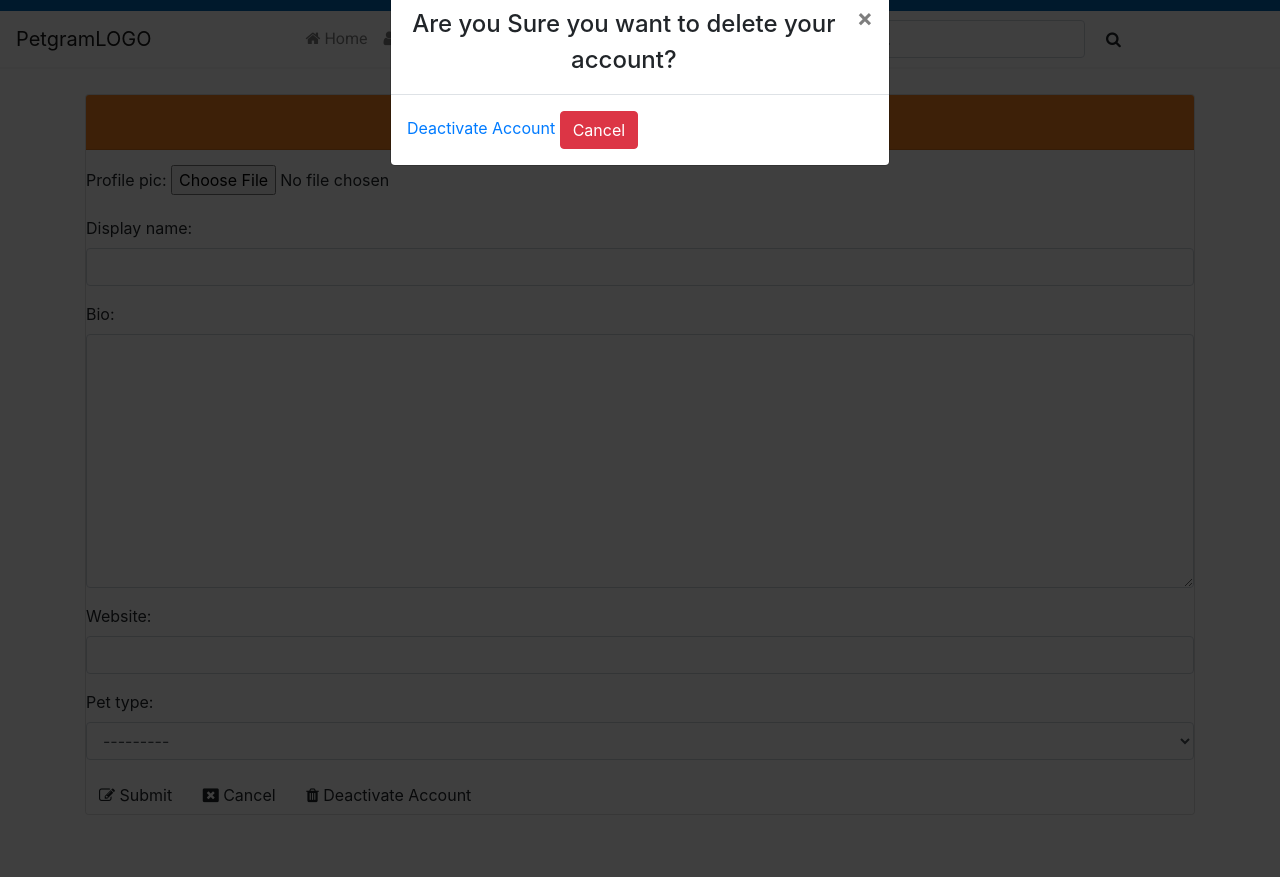
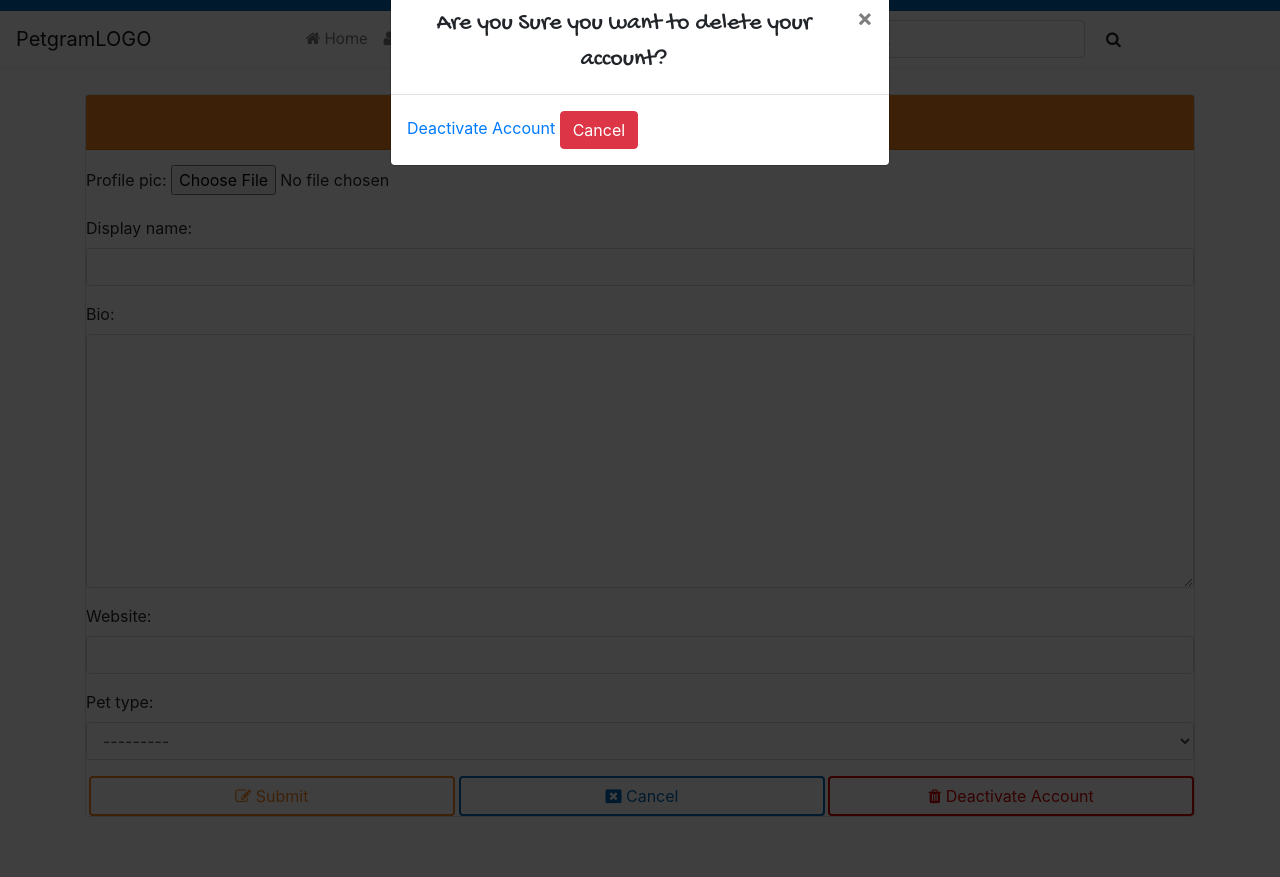
Before and after one commit to Eli-J-Camara/PetGram, a Django app: page /edit/1/ in a window 1280 px wide, after a click on "Deactivate Account". Shown: the part 39-916 px from the top of the page. Run offline with Django 3.2, Linux system fonts and the light colour scheme; the visitor is signed in with stand-in values (Sample User, id 1); data comes from the database, SQL or seed files in the repository; data that the repository does not hold is empty; some libraries are stand-ins or nearby versions.

Commit message:
hashtag page is styled now

```diff
--- a/static/css/style.css
+++ b/static/css/style.css
@@ -365,3 +365,67 @@ ul.notify-link > a:hover {
     color: #F58220;
     font-family: 'Gochi Hand', cursive;
 }
+.card-header.search-head {
+    font-family: 'Gochi Hand', cursive;
+    font-size: 20px;
+    background-color: #F58220;
+    color: #fff;
+    margin-bottom: 15px;
+}
+.search-img {
+    vertical-align: middle;
+    width: 80px;
+    height: 80px;
+    border-radius: 50%;
+    float:left;
+}
+.search-link > a{
+    margin-left: 10px;
+    text-decoration: none;
+    color: #0066B3;
+}
+.search-link > a:hover {
+   color: #F58220;
+}
+.search-info {
+    line-height: 80px;
+    font-family: 'Roboto', sans-serif;
+}
+.btn.profile-edit {
+    border: 2px solid #F58220;
+    color: #F58220;
+    background-color: #fff;
+    cursor: pointer;
+    width: 33%;
+    margin-left: 3px;
+}
+.btn.profile-edit:hover {
+    background-color: #F58220;
+    color: #fff;
+}
+.btn.edit-profile {
+    border: 2px solid #0066B3;
+    color: #0066B3;
+    background-color: #fff;
+    cursor: pointer;
+    width: 33%;
+}
+.btn.edit-profile:hover {
+    background-color: #0066B3;
+    color: #fff;
+}
+.btn.deactivate {
+    border: 2px solid #D10303;
+    color: #D10303;
+    background-color: #fff;
+    cursor: pointer;
+    width: 33%;
+    float: right;
+}
+.btn.deactivate:hover {
+    background-color: #D10303;
+    color: #fff;
+}
+h4.delete-header{
+    font-family: 'Gochi Hand', cursive;
+}
```
Also changed, not shown: post/views.py (+6 -1 lines), templates/hashtag.html (+24 -14 lines).
